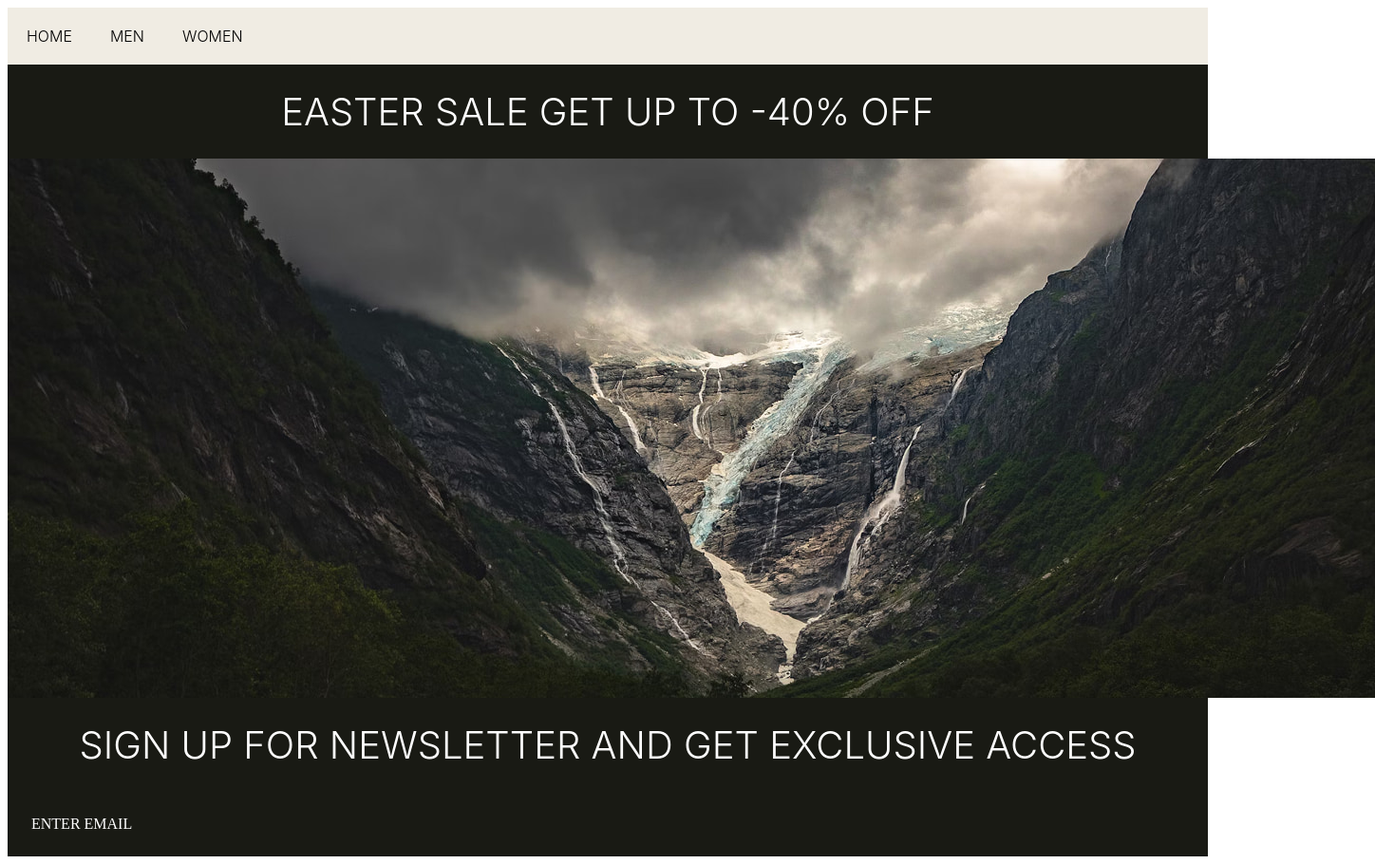
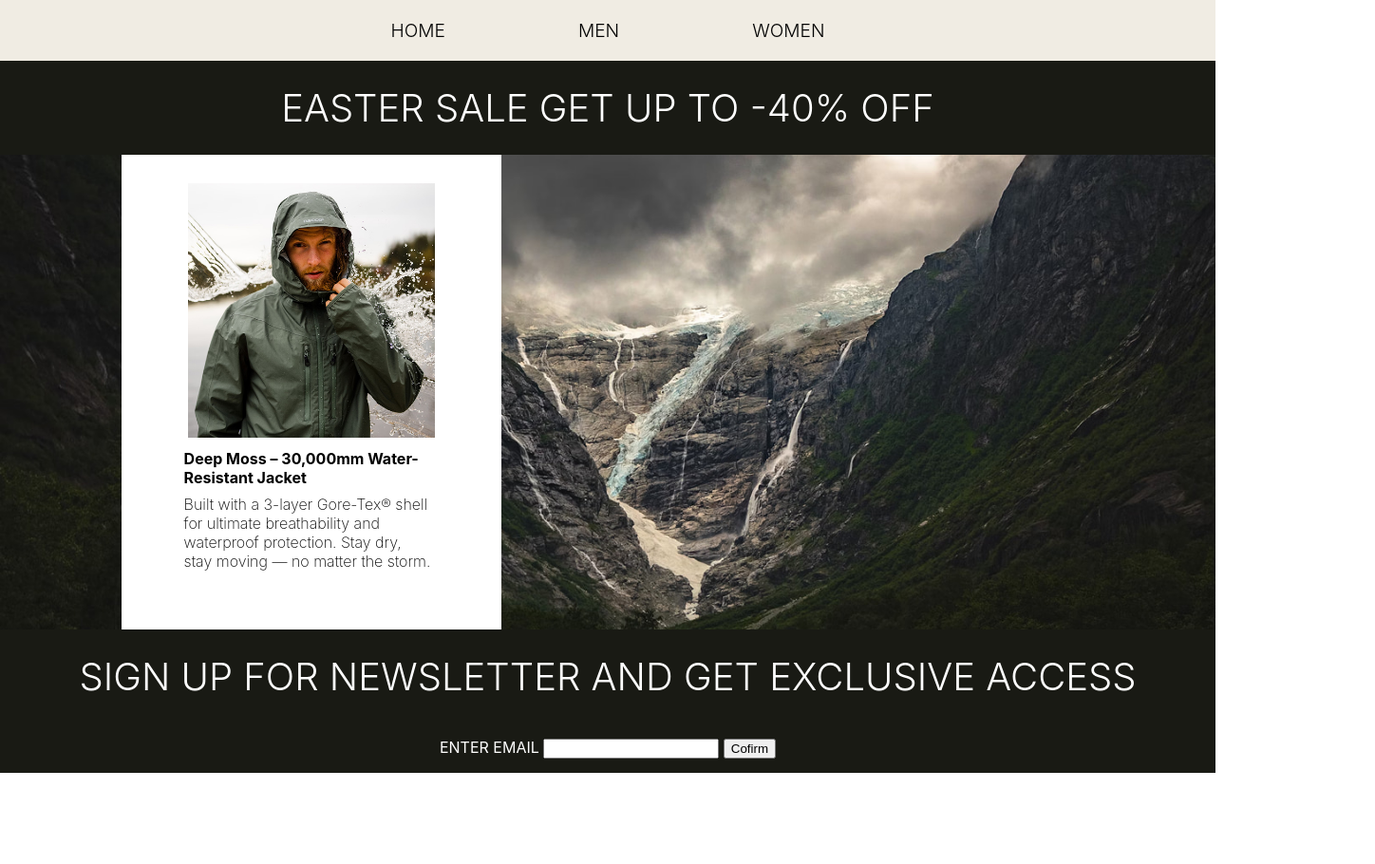
Before and after one commit to MissAdelliah/html-css-siljereppe, a plain HTML site: page index.html in a window 1280 px wide. Shown: the whole page at 95% size, 1448 px wide, since content can reach past the window. After the commit the page ends 814 px from the top, so only its background shows below. Drawn offline with Linux system fonts and the light colour scheme; a web font is replaced by a local one.

Commit message:
complicated almost done

```diff
--- a/css/style.css
+++ b/css/style.css
@@ -3,36 +3,42 @@
   src: url("/fonts/Inter/Inter-VariableFont_opsz.ttf") format("truetype");
 }
 
+/*HOME PAGE*/
 h1,
-h2,
-h3 {
+h2 {
   font-family: "Inter", sans-serif, Tahoma, Geneva, Verdana;
   text-transform: uppercase;
   font-size: 2.5rem;
   font-weight: 300;
-  color: ;
   text-align: center;
 }
 
+h3 {
+  font-family: "Inter", sans-serif, Tahoma, Geneva, Verdana;
+  font-size: 1rem;
+  text-align: left;
+  padding-left: 4.1rem;
+  margin-right: 2rem;
+  margin-bottom: 0rem;
+}
 /* want to make the li tekt centered*/
-
 .navbar ul {
   list-style-type: none;
   background-color: #f0ece3;
   padding: 0px;
   margin: 0px;
   overflow: hidden;
+  text-align: center;
 }
 
 .navbar a {
   font-family: "Inter", sans-serif, Tahoma, Geneva, Verdana;
   text-transform: uppercase;
   text-decoration: none;
-  font-size: 1rem;
+  font-size: 1.2rem;
   font-weight: 300;
   color: black;
   display: block;
-  text-align: center;
   padding: 20px;
 }
 
@@ -41,14 +47,62 @@ h3 {
 }
 
 .navbar li {
-  float: left;
+  display: inline-block;
+  padding-left: 3rem;
+  padding-right: 3rem;
+  text-align: center;
 }
 
 .complicated {
-  max-width: 1473px;
-  height: 568px;
+  background-image: url("/images/moutains.jpg");
+  min-height: 500px;
+  max-width: 100%;
+  background-size: cover;
+  background-position-x: right;
+  background-position-y: center;
+  background-repeat: no-repeat;
+  position: relative;
 }
 
+.whitebox {
+  position: absolute;
+  max-width: 90%;
+  height: 500px;
+  left: 10%;
+  width: 400px;
+  z-index: 10;
+  background-color: #fff;
+
+  display: flex;
+  flex-direction: column;
+  align-items: center;
+  gap: 16px;
+  box-sizing: border-box;
+}
+
+.whitebox img {
+  width: 260px;
+  height: auto;
+  margin-bottom: -20px;
+  display: block;
+  padding-top: 30px;
+}
+
+.centered {
+  margin: auto;
+}
+
+.home-product-info p {
+  font-family: "Inter";
+  font-size: 1rem;
+  font-weight: 200;
+  text-align: left;
+  padding-left: 4.1rem;
+  margin-right: 2rem;
+  margin-top: 0.5rem;
+  line-height: normal;
+  width: 262px;
+}
 .box,
 h2 {
   list-style-type: none;
@@ -58,3 +112,28 @@ h2 {
   overflow: hidden;
   color: #fff;
 }
+
+h1 {
+  font-family: "Inter";
+  font-weight: 600;
+  font-size: 5rem;
+  text-align: right;
+  color: #fff;
+}
+
+/*newsletter */
+
+.newsletter {
+  list-style-type: none;
+  background-color: #191a14;
+  font-family: "Inter", sans-serif, Tahoma, Geneva, Verdana;
+  text-transform: uppercase;
+  text-align: center;
+  padding: 15px;
+  margin: 0px;
+  overflow: hidden;
+  color: #fff;
+}
+
+.confirm-button {
+}
--- a/index.html
+++ b/index.html
@@ -16,18 +16,28 @@
         </ul>
       </nav>
     </header>
+    <main>
     <div>
       <h2 class="box">Easter sale get up to -40% off</h2>
     </div>
     <section class="complicated">
-      <img src="/images/moutains.jpg" alt="moutain-image"/>
+      <div class="whitebox">
+        <img src="/images/mainjacket.jpg" alt="mainjacket"/>
+        <div class="home-product-info">
+<h3>Deep Moss – 30,000mm Water-Resistant Jacket</h3>
+<p>Built with a 3-layer Gore-Tex® shell for ultimate breathability and waterproof protection. Stay dry, stay moving — no matter the storm.</p>
+      </div>
+      </div>
     </section>
     <div>
       <h2 class="box">Sign up for newsletter and get exclusive access</h2>
     </div>
-    <div class="box">
-      ENTER EMAIL
+    <div class="newsletter">
+<label for="Email">Enter Email</label>
+<input type="Email" id="Email" name="Email"/>
+     <button class="confirm-button">Cofirm</button>
     </div>
   </div>
+    </main>
   </body>
 </html>
```
